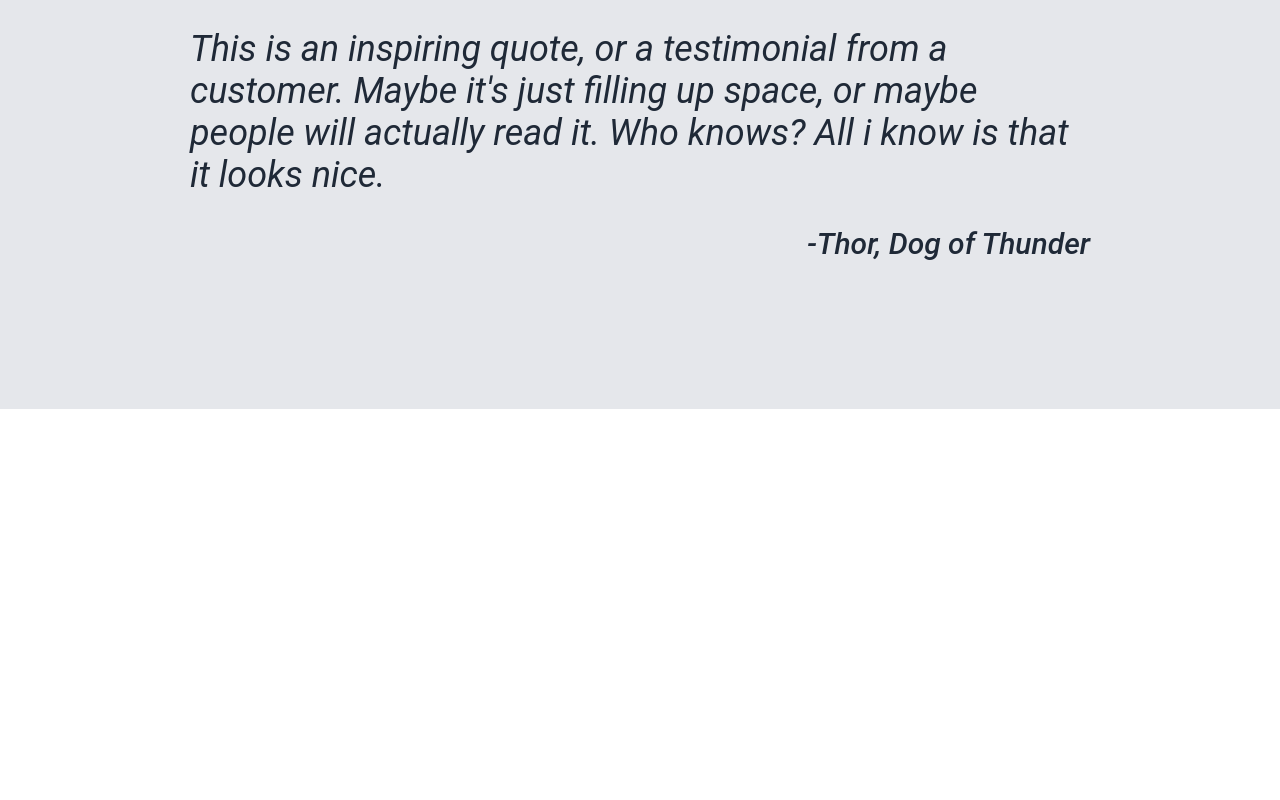
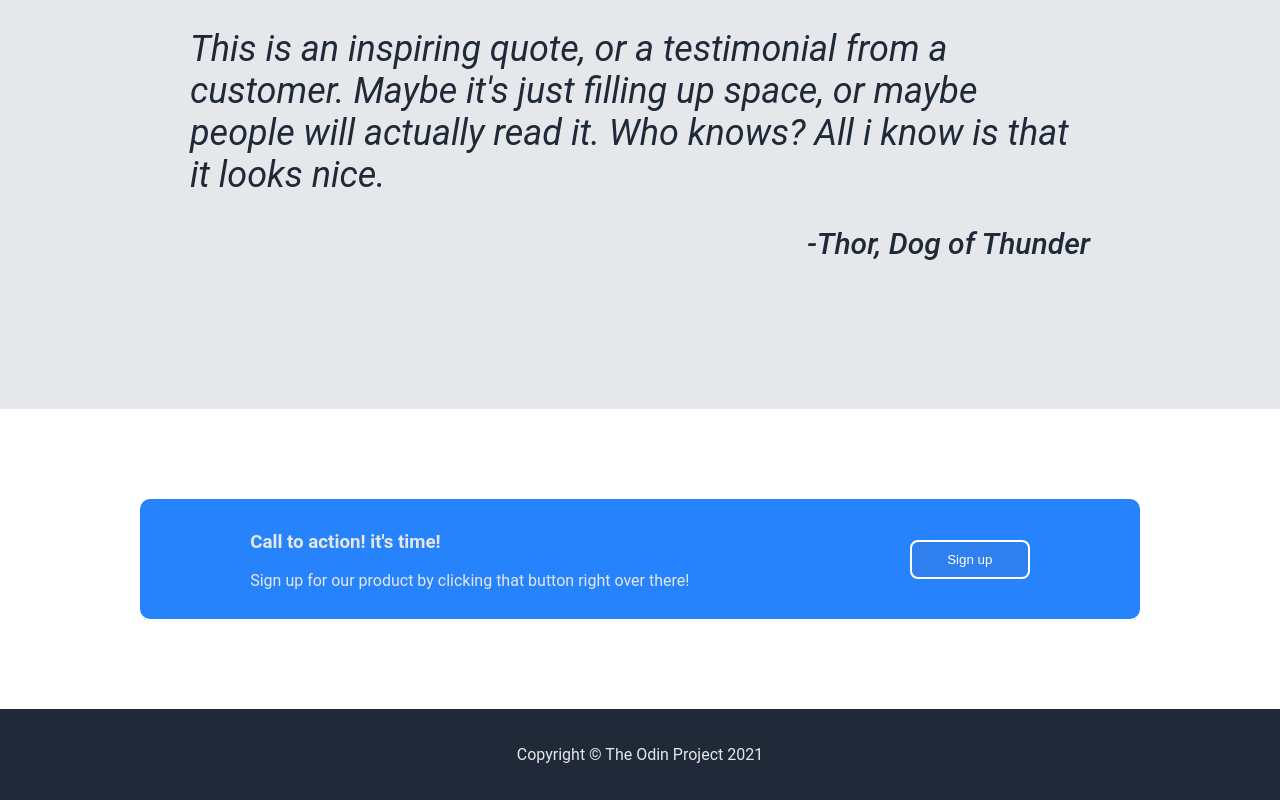
Before and after one commit to AugustoDollinger/bloody-page, a plain HTML site: page index.html in a window 1280 px wide. Shown: the part 1288-2088 px from the top of the page. Before the commit the page ends 1697 px from the top, so only its background shows below. Drawn offline with Linux system fonts and the light colour scheme.

Commit message:
Add rest of the page
Complete last 2 sections of the webpage. Needs optimization!

```diff
--- a/index.html
+++ b/index.html
@@ -57,5 +57,19 @@
                 -Thor, Dog of Thunder</p>
         </div>
     </div>
+    <div class="block4">
+        <div class="block4blue">
+            <div>
+                <h3>Call to action! it's time!</h3>
+                <p>Sign up for our product by clicking that button right over there!</p>
+            </div>
+            <button style="border: white 2px solid; ">Sign up</button>
+        </div>
+    </div>
+    <div class="footer">
+        <div>
+            <p>Copyright © The Odin Project 2021</p>
+        </div>
+    </div>
 </body>
 </html>
--- a/styles.css
+++ b/styles.css
@@ -39,7 +39,7 @@ a {
     display: flex;
     justify-content: center;
     padding-top: 80px;
-    flex: 1 1 auto;
+    flex: 0 1 auto;
 }
 
 .imageup {
@@ -56,7 +56,6 @@ a {
     display: flex;
     flex-direction: column;
     justify-content: space-between;
-
     flex: 0 0 50%;
 
 }
@@ -117,3 +116,35 @@ button {
 .topper {
     width: 900px;
 }
+
+.block4 {
+    display: flex;
+    height: 300px;
+    justify-content: center;
+    align-items: center;
+
+    color: #E5E7EB;
+}
+
+div.block4blue {
+    display: flex;
+    justify-content: center;
+    align-items: center;
+    background-color: rgb(38, 131, 252);
+    border-radius: 10px;
+    width: 50%;
+    min-width: 1000px;
+    max-width: max-content;
+    height: 40%;
+    justify-content: space-around;
+
+}
+
+.footer {
+    display: flex;
+    background-color: #1F2937;
+    justify-content: center;
+    margin-top: auto;
+    color: #E5E7EB;
+    padding: 20px;
+}
```
